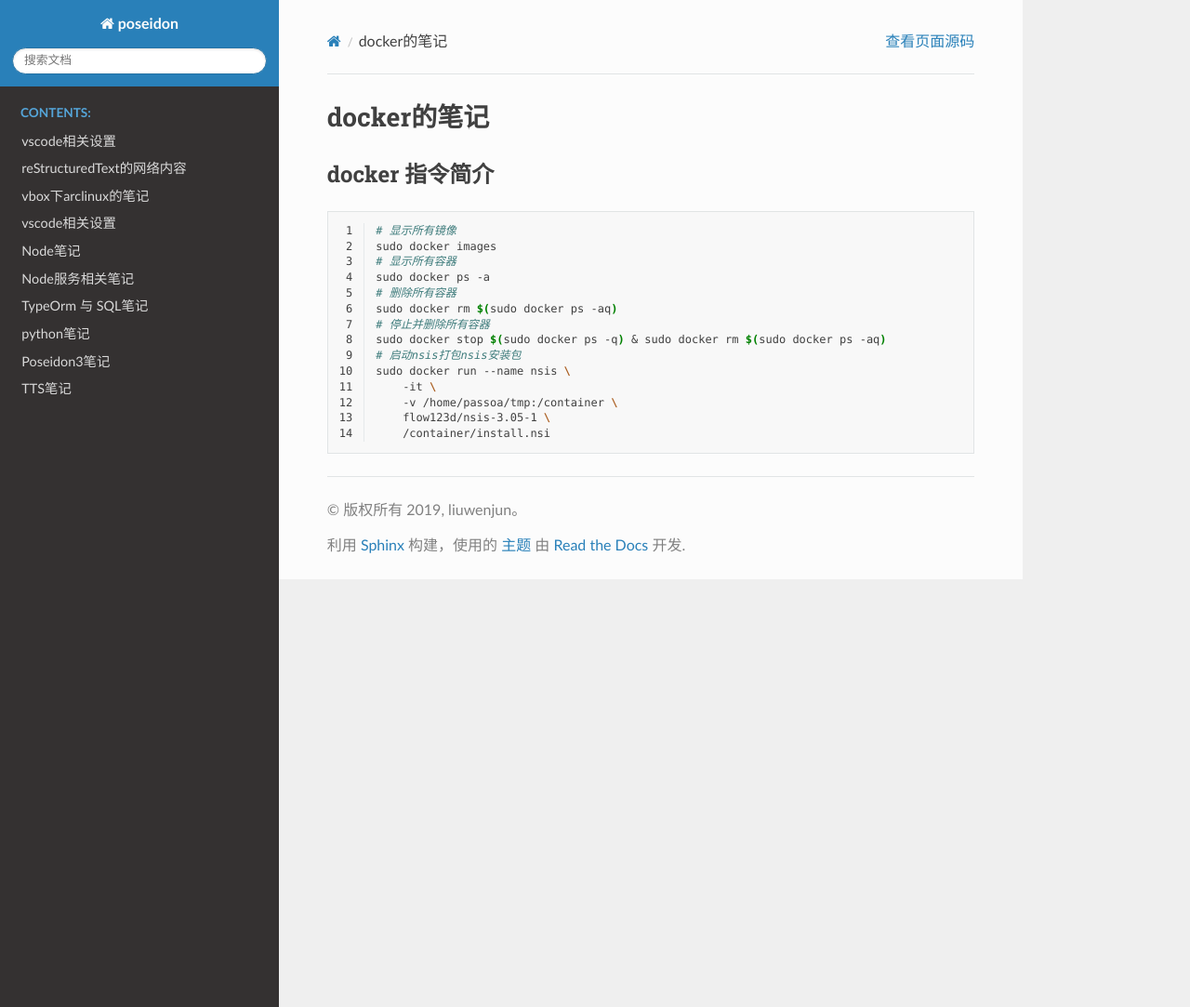
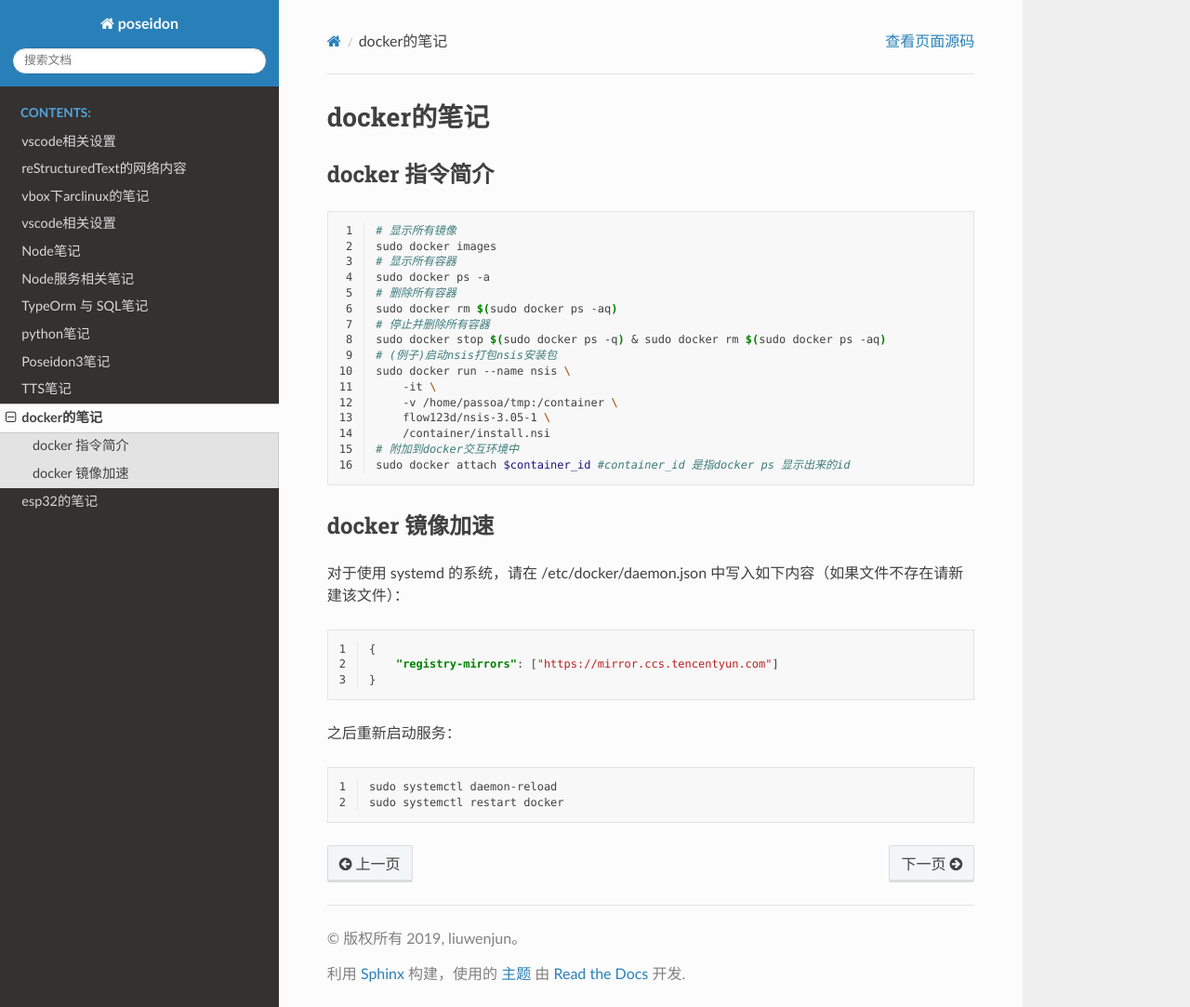
Before and after one commit to pass0a/note, a Sphinx documentation site: the page built from doc/docker.rst, in a window 1280 px wide and 1083 px high. Shown: the whole window at 93% size. Built offline with Sphinx 7.4.7 and the Read the Docs theme 2.0.0, drawn with Linux system fonts in a browser that asks for light colours.

Commit message:
fix: 增加docker加速，esp32开发环境和flow项目的启动说明

```diff
--- a/doc/docker.rst
+++ b/doc/docker.rst
@@ -14,9 +14,34 @@ docker 指令简介
     sudo docker rm $(sudo docker ps -aq)
     # 停止并删除所有容器
     sudo docker stop $(sudo docker ps -q) & sudo docker rm $(sudo docker ps -aq)
-    # 启动nsis打包nsis安装包
+    # (例子)启动nsis打包nsis安装包
     sudo docker run --name nsis \
         -it \
         -v /home/passoa/tmp:/container \
         flow123d/nsis-3.05-1 \
         /container/install.nsi
+    # 附加到docker交互环境中
+    sudo docker attach $container_id #container_id 是指docker ps 显示出来的id
+
+
+.. _my-reference-label:
+
+docker 镜像加速
+-------------------------
+
+对于使用 systemd 的系统，请在 /etc/docker/daemon.json 中写入如下内容（如果文件不存在请新建该文件）：
+
+.. code-block:: json
+    :linenos:
+
+    {
+        "registry-mirrors": ["https://mirror.ccs.tencentyun.com"]
+    }
+
+之后重新启动服务：
+
+.. code-block:: shell
+    :linenos:
+
+    sudo systemctl daemon-reload
+    sudo systemctl restart docker
--- /dev/null
+++ b/doc/esp32.rst
@@ -0,0 +1,97 @@
+esp32的笔记
+=====================
+esp32开发环境搭建
+---------------------
+因为esp32的开发环境搭建较为复杂，所以我们直接使用docker来搭建。
+（国内环境，请先设置到镜像加速 :ref:`my-reference-label`.）
+
+.. code-block:: shell
+    :linenos:
+
+    # 拉取esp32开发环境
+    sudo docker pull espressif/idf
+    # 运行容器
+    sudo docker run -v $PWD:/home/passoa/git/esp -w /home/passoa/git/esp -it espressif/idf
+    # 更新apt
+    apt-get update
+    # 安装openssh-server
+    apt-get install openssh-server
+    # 修改/etc/ssh/sshd_config中的如下两项
+    # PermitRootLogin yes
+    # UsePAM no
+    # 启动sshd
+    mkdir -p /var/run/sshd
+    /usr/sbin/sshd -D &
+    # 映射端口号
+    sudo docker run --rm -p "2020:22" -v $PWD:/home/passoa/git/esp -w ~/esp -it esp32
+    # 修改后需要保存镜像
+    sudo docker commit $container_id new_name #container_id 是指docker ps 显示出来的id
+
+vscode配合
+--------------
+配合vscode设置esp32开发环境，修改~/.ssh/config文件如下。
+
+.. code-block:: shell
+    :linenos:
+
+    Host linux_esp
+    HostName 192.168.56.101
+    User passoa
+    Port 22
+    IdentityFile C:/Users/hsae/.ssh/id_rsa
+
+    Host docker_esp
+    HostName 192.168.56.101
+    User root
+    Port 2020
+    IdentityFile C:/Users/hsae/.ssh/id_rsa
+
+
+快速问题
+------------
+1、出现GPG error和NO PUBKEY错误，请下载指定的key
+~~~~~~~~~~~~~~~~~~~~~~~~~~~~~~~~~~~~~~~~~~~~~~~~
+.. code-block:: shell
+    :linenos:
+
+    apt-key adv --recv-keys --keyserver keyserver.ubuntu.com $PUBKEY
+
+2、 apt更新软件慢
+~~~~~~~~~~~~~~~~~~~~~~~~~~~~~~~~~~~~~~~~~~~~~~~~
+更新souces.list，并替换/etc/apt/sources.list
+
+.. code-block:: shell
+    :linenos:
+
+    cp ./sources.list /etc/apt/sources.list
+
+sources.list内容如下：
+
+.. code-block:: yaml
+    :linenos:
+
+    # 默认注释了源码镜像以提高 apt update 速度，如有需要可自行取消注释
+    deb http://mirrors.tuna.tsinghua.edu.cn/debian/ stretch main contrib non-free
+    # deb-src http://mirrors.tuna.tsinghua.edu.cn/debian/ stretch main contrib non-free
+    deb http://mirrors.tuna.tsinghua.edu.cn/debian/ stretch-updates main contrib non-free
+    # deb-src http://mirrors.tuna.tsinghua.edu.cn/debian/ stretch-updates main contrib non-free
+    deb http://mirrors.tuna.tsinghua.edu.cn/debian/ stretch-backports main contrib non-free
+    # deb-src http://mirrors.tuna.tsinghua.edu.cn/debian/ stretch-backports main contrib non-free
+    deb http://mirrors.tuna.tsinghua.edu.cn/debian-security stretch/updates main contrib non-free
+    # deb-src http://mirrors.tuna.tsinghua.edu.cn/debian-security stretch/updates main contrib non-free
+
+3、 安装openssh-server不成功
+~~~~~~~~~~~~~~~~~~~~~~~~~~~~~~~~~~~~~~~
+安装openssh-server出现如下错误
+
+.. code-block:: shell
+    :linenos:
+
+    openssh-server : Depends: openssh-client (= 1:7.4p1-10+deb9u7) but 1:7.6p1-4ubuntu0.3 is to be installed
+
+那么需要把client的版本更新或降级到指定版本。
+
+.. code-block:: shell
+    :linenos:
+
+    apt-get install openssh-client=1:7.4p1-10+deb9u7
--- a/doc/index.rst
+++ b/doc/index.rst
@@ -20,6 +20,8 @@
    python
    poseidon3
    tts
+   docker
+   esp32
 
 索引与搜索
 ==================
--- a/doc/vscode.rst
+++ b/doc/vscode.rst
@@ -1,5 +1,5 @@
 vscode相关设置
-==================================
+=================================
 
 远程SSH编辑编译调试
 -----------------------------
```
Also changed, not shown: other parts of doc/vscode.rst (+1 -2 lines), doc/poseidon3.rst (+12 -0 lines), doc/conf.py (line endings or trailing spaces).
